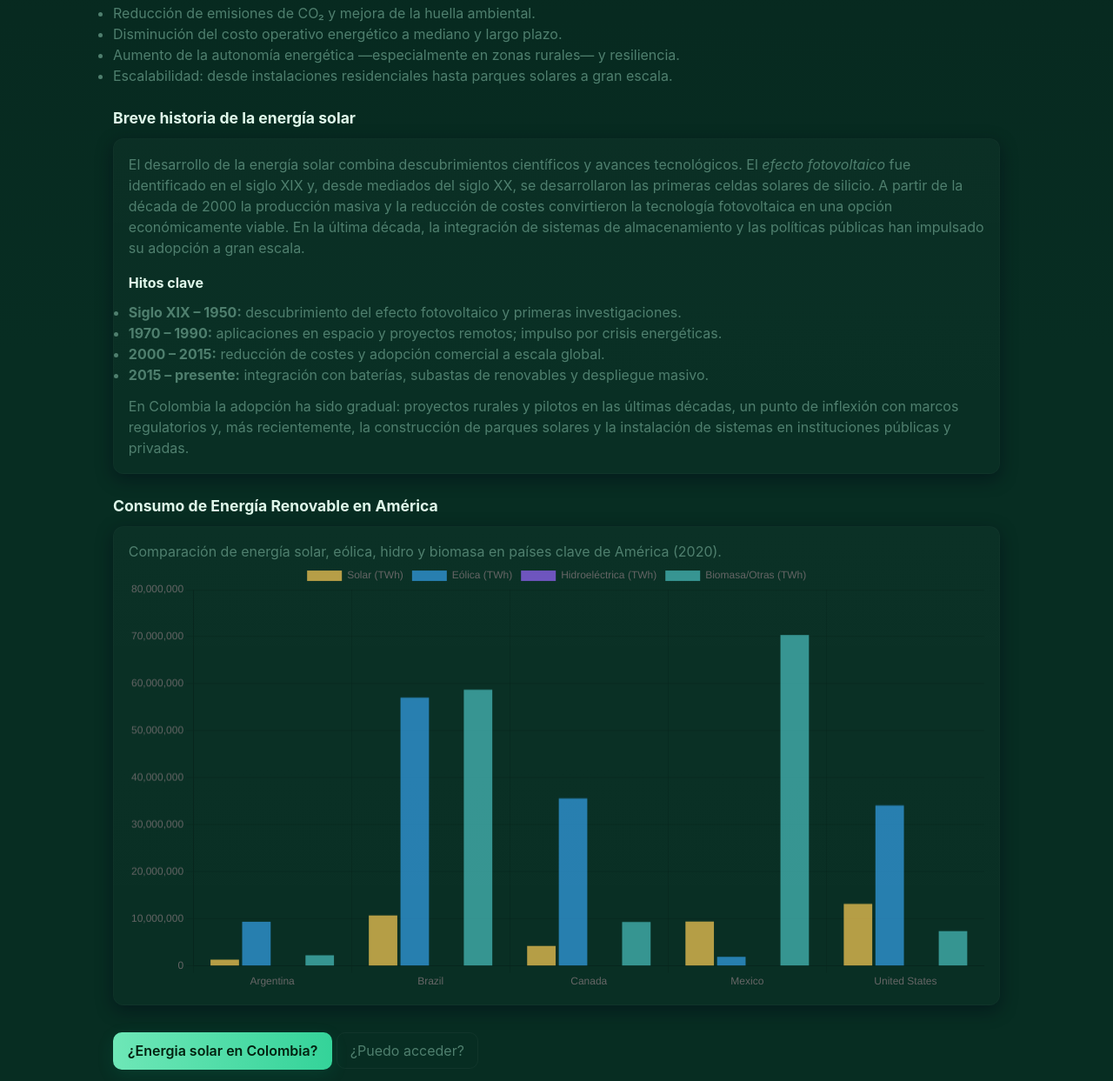
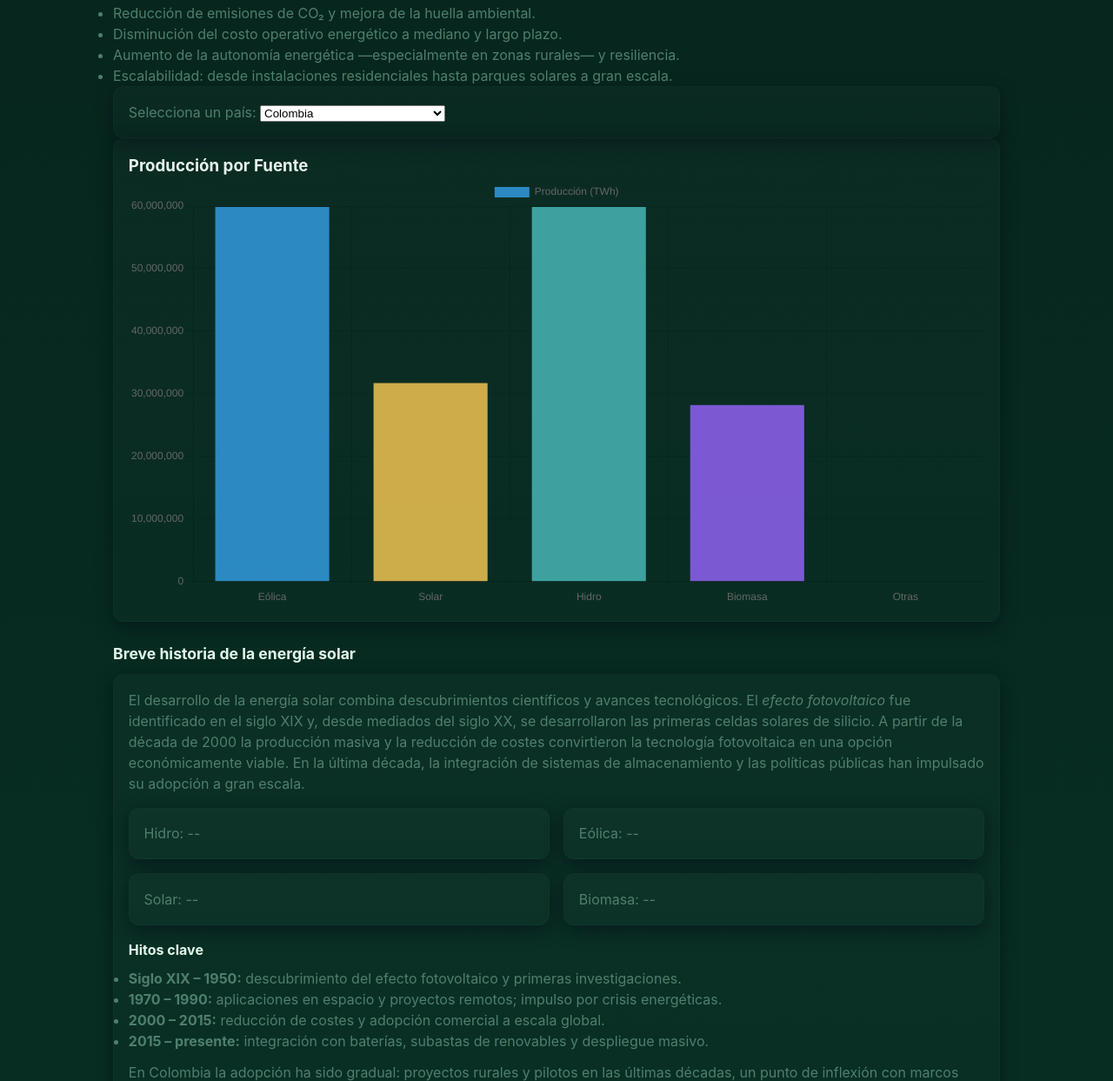
Before and after one commit to NicoFong/Talento-tech-Proyecto, a plain HTML site: page queSon.html in a window 1280 px wide. Shown: the part 1508-2751 px from the top of the page at 87% size. Drawn offline with nearby package versions, Linux system fonts and the light colour scheme.

Commit message:
jeymi
agregando graficas y calculadora

```diff
--- /dev/null
+++ b/archivo.js
@@ -0,0 +1,315 @@
+// =============================================
+// 1) FUNCIÓN PARA CARGAR CSV
+// =============================================
+async function cargarCSV(url) {
+    const response = await fetch(url);
+    const data = await response.text();
+    const filas = data.trim().split("\n");
+    const encabezados = filas.shift().split(",");
+
+    return filas.map(fila => {
+        const valores = fila.split(",");
+        const obj = {};
+        encabezados.forEach((col, i) => {
+            const clean = col.trim(); // limpiar espacios y \r
+            obj[clean] = isNaN(valores[i]) ? valores[i] : Number(valores[i]);
+        });
+        return obj;
+    });
+}
+
+
+
+// =============================================
+// 2) DASHBOARD FINAL BASADO EN CSV
+// =============================================
+document.addEventListener('DOMContentLoaded', async () => {
+
+    const select = document.getElementById('country-select');
+    if (!select) return; // Si la página no tiene dashboard, no ejecutamos nada
+
+    const chartImg = document.getElementById('python-chart-img');
+    const cardHidro = document.getElementById('card-hidro');
+    const cardEolica = document.getElementById('card-eolica');
+    const cardSolar = document.getElementById('card-solar');
+    const cardBiomasa = document.getElementById('card-biomasa');
+
+    // Cargar CSV
+    const registros = await cargarCSV("datos.csv");
+
+    // Obtener lista de entidades únicas
+    const paises = [...new Set(registros.map(r => r.Entity))].sort();
+
+    // Colores de gráficos
+    const colors = {
+        blue: 'rgba(54, 162, 235, 0.8)',
+        yellow: 'rgba(255, 206, 86, 0.8)',
+        green: 'rgba(75, 192, 192, 0.8)',
+        red: 'rgba(255, 99, 132, 0.8)',
+        purple: 'rgba(153, 102, 255, 0.8)'
+    };
+
+    let barChart = null;
+    let pieChart = null;
+    let lineChart = null;
+    let areaChart = null;
+
+
+
+    // =============================================
+    // FUNCIONES PARA GRÁFICOS
+    // =============================================
+
+    function drawBarChart(arr) {
+        const ctx = document.getElementById("barChart").getContext("2d");
+        if (barChart) barChart.destroy();
+
+        barChart = new Chart(ctx, {
+            type: "bar",
+            data: {
+                labels: ["Eólica", "Solar", "Hidro", "Biomasa", "Otras"],
+                datasets: [{
+                    label: "Producción (TWh)",
+                    data: arr,
+                    backgroundColor: [
+                        colors.blue,
+                        colors.yellow,
+                        colors.green,
+                        colors.purple,
+                        colors.red
+                    ]
+                }]
+            },
+            options: { responsive: true }
+        });
+    }
+
+    function drawPieChart(arr) {
+        const ctx = document.getElementById("pieChart").getContext("2d");
+        if (pieChart) pieChart.destroy();
+
+        const total = arr.reduce((a, b) => a + b, 0);
+        const pct = arr.map(v => (v / total) * 100);
+
+        pieChart = new Chart(ctx, {
+            type: "doughnut",
+            data: {
+                labels: ["Eólica", "Solar", "Hidro", "Biomasa", "Otras"],
+                datasets: [{
+                    data: pct,
+                    backgroundColor: [
+                        colors.blue,
+                        colors.yellow,
+                        colors.green,
+                        colors.purple,
+                        colors.red
+                    ]
+                }]
+            }
+        });
+    }
+
+    function drawLineChart(years, viento, solar) {
+        const ctx = document.getElementById("lineChart").getContext("2d");
+        if (lineChart) lineChart.destroy();
+
+        lineChart = new Chart(ctx, {
+            type: "line",
+            data: {
+                labels: years,
+                datasets: [
+                    {
+                        label: "Eólica (TWh)",
+                        data: viento,
+                        borderColor: colors.blue,
+                        fill: false
+                    },
+                    {
+                        label: "Solar (TWh)",
+                        data: solar,
+                        borderColor: colors.yellow,
+                        fill: false
+                    }
+                ]
+            }
+        });
+    }
+
+    function drawAreaChart(years, renovable, convencional) {
+        const ctx = document.getElementById("areaChart").getContext("2d");
+        if (areaChart) areaChart.destroy();
+
+        areaChart = new Chart(ctx, {
+            type: "line",
+            data: {
+                labels: years,
+                datasets: [
+                    {
+                        label: "Renovable (suma eólica+solar+hidro+biomasa)",
+                        data: renovable,
+                        borderColor: colors.green,
+                        backgroundColor: "rgba(75,192,192,0.4)",
+                        fill: true
+                    },
+                    {
+                        label: "Convencional (estimado)",
+                        data: convencional,
+                        borderColor: colors.red,
+                        backgroundColor: "rgba(255,99,132,0.4)",
+                        fill: true
+                    }
+                ]
+            }
+        });
+    }
+
+
+
+    // ============================================================
+    // FUNCIÓN PRINCIPAL PARA ARMAR LOS DATOS DE UN PAÍS
+    // ============================================================
+    function obtenerDatosPais(entity) {
+
+        const filasPais = registros.filter(r => r.Entity === entity);
+
+        // Ordenar por año
+        filasPais.sort((a, b) => a.Year - b.Year);
+
+        const years = filasPais.map(r => r.Year);
+        const eolicaArr = filasPais.map(r => r["Wind Generation - TWh"]);
+        const solarArr  = filasPais.map(r => r["Solar Generation - TWh"]);
+        const hidroArr  = filasPais.map(r => r["Hydro Generation - TWh"]);
+        const biomasaArr = filasPais.map(r => r["Geo Biomass Other - TWh"]);
+
+        // Último año disponible
+        const last = filasPais[filasPais.length - 1];
+
+        const totalesActuales = {
+            eolica: last["Wind Generation - TWh"],
+            solar: last["Solar Generation - TWh"],
+            hidro: last["Hydro Generation - TWh"],
+            biomasa: last["Geo Biomass Other - TWh"],
+            otras: 0
+        };
+
+        // Para el área chart sumamos fuentes renovables
+        const renovable = filasPais.map(r =>
+            r["Wind Generation - TWh"] +
+            r["Solar Generation - TWh"] +
+            r["Hydro Generation - TWh"] +
+            r["Geo Biomass Other - TWh"]
+        );
+
+        // Estimamos convencional como constante 1000 - renovable (puedes cambiarlo)
+        const convencional = renovable.map(r => Math.max(1000 - r, 20));
+
+        return {
+            years,
+            eolicaArr,
+            solarArr,
+            hidroArr,
+            biomasaArr,
+            renovable,
+            convencional,
+            totalesActuales
+        };
+    }
+
+
+
+    // ============================================================
+    // FUNCIÓN PARA ACTUALIZAR EL DASHBOARD
+    // ============================================================
+    function updateDashboard(pais) {
+        const d = obtenerDatosPais(pais);
+
+        // Imagen PNG (si existe)
+        if (chartImg) {
+            const safe = pais.replace(/\//g, '-').replace(/:/g, '-');
+            chartImg.src = `graficas/${safe}.png`;
+            chartImg.alt = `Gráfico PNG de ${pais}`;
+        }
+
+        // Datos para gráficas de barras y pastel
+        const arrBarras = [
+            d.totalesActuales.eolica,
+            d.totalesActuales.solar,
+            d.totalesActuales.hidro,
+            d.totalesActuales.biomasa,
+            0
+        ];
+
+        drawBarChart(arrBarras);
+        drawPieChart(arrBarras);
+
+        drawLineChart(d.years, d.eolicaArr, d.solarArr);
+        drawAreaChart(d.years, d.renovable, d.convencional);
+
+        // Tarjetas
+        if (cardHidro) cardHidro.textContent = `Hidro: ${d.totalesActuales.hidro} TWh`;
+        if (cardEolica) cardEolica.textContent = `Eólica: ${d.totalesActuales.eolica} TWh`;
+        if (cardSolar) cardSolar.textContent = `Solar: ${d.totalesActuales.solar} TWh`;
+        if (cardBiomasa) cardBiomasa.textContent = `Biomasa: ${d.totalesActuales.biomasa} TWh`;
+
+        // Inicializar calculadora
+        initializeCalculator(d.totalesActuales);
+    }
+
+
+
+    // ============================================================
+    // CALCULADORA
+    // ============================================================
+    function initializeCalculator(data) {
+        const monto = document.getElementById("inversion-monto");
+        const fuente = document.getElementById("select-fuente");
+        const btn = document.getElementById("calcular-btn");
+        const outGen = document.getElementById("potencial-generacion");
+        const outPar = document.getElementById("participacion-estimada");
+
+        if (!monto) return;
+
+        const COSTO = {
+            eolica: 150000000,
+            solar: 200000000,
+            hidro: 100000000,
+            biomasa: 120000000
+        };
+
+        function calcular() {
+            const m = Number(monto.value);
+            const f = fuente.value;
+            if (!m || m <= 0) return alert("Monto inválido");
+
+            const gen = m / COSTO[f];
+
+            const totalActual = data.eolica + data.solar + data.hidro + data.biomasa;
+            const part = gen / (totalActual + gen) * 100;
+
+            outGen.textContent = gen.toFixed(4) + " TWh";
+            outPar.textContent = part.toFixed(2) + "%";
+        }
+
+        btn.addEventListener("click", calcular);
+        calcular();
+    }
+
+
+
+    // ============================================================
+    // INICIALIZACIÓN
+    // ============================================================
+    paises.forEach(p => {
+        const option = document.createElement("option");
+        option.value = p;
+        option.textContent = p;
+        select.appendChild(option);
+    });
+
+    select.value = "Colombia"; // país por defecto
+    updateDashboard("Colombia");
+
+    select.addEventListener("change", e => {
+        updateDashboard(e.target.value);
+    });
+});
--- a/queSon.html
+++ b/queSon.html
@@ -100,7 +100,14 @@
           <li>Escalabilidad: desde instalaciones residenciales hasta parques solares a gran escala.</li>
         </ul>
       </div>
-
+        <div class="card">
+    <label for="country-select" class="muted">Selecciona un país:</label>
+    <select id="country-select"></select>
+        </div>
+        <div class="card">
+            <h3>Producción por Fuente</h3>
+            <canvas id="barChart"></canvas>
+        </div>
       <!-- Historia general compacta (SEO: subtítulos y buena estructura) -->
       <section aria-labelledby="historiaSolar" style="margin-top:1.5rem;">
         <h2 id="historiaSolar" class="section-title">Breve historia de la energía solar</h2>
@@ -113,7 +120,12 @@
             la tecnología fotovoltaica en una opción económicamente viable. En la última década, la integración de sistemas
             de almacenamiento y las políticas públicas han impulsado su adopción a gran escala.
           </p>
-
+          <div class="grid-2">
+              <div class="card"><p id="card-hidro" class="muted">Hidro: --</p></div>
+              <div class="card"><p id="card-eolica" class="muted">Eólica: --</p></div>
+              <div class="card"><p id="card-solar" class="muted">Solar: --</p></div>
+              <div class="card"><p id="card-biomasa" class="muted">Biomasa: --</p></div>
+          </div>
           <h3 class="section-title" style="font-size:1rem; margin-top:1rem;">Hitos clave</h3>
           <ul class="muted">
             <li><strong>Siglo XIX – 1950:</strong> descubrimiento del efecto fotovoltaico y primeras investigaciones.</li>
@@ -130,86 +142,12 @@
         </div>
       </section>
 
-      <!-- grafica -->
-<!-- profe, si lo abre con live server le funciona las graficas lo que pasa es que como esta con usuando un chart desde link no  funciona si se abre local -->
-<section id="graficaAmerica" class="section" aria-labelledby="tituloGraficaAmerica">
-  <h2 id="tituloGraficaAmerica" class="section-title">Consumo de Energía Renovable en América</h2>
+      <div class="card">
+          <h3>Distribución Porcentual</h3>
+         <canvas id="pieChart"></canvas>
+      </div>
 
-  <div class="card">
-    <p class="muted">
-      Comparación de energía solar, eólica, hidro y biomasa en países clave de América (2020).
-    </p>
 
-    <canvas id="chartAmerica" style="max-width:100%; height:380px;"></canvas>
-  </div>
-</section>
-
-<!-- Cargar Chart.js -->
-<script src="https://cdn.jsdelivr.net/npm/chart.js"></script>
-
-<script>
-
-// --- Función cargar CSV ---
-async function cargarCSV(url) {
-    const response = await fetch(url);
-    const data = await response.text();
-    const filas = data.trim().split("\n");
-    const encabezados = filas.shift().split(",");
-
-    return filas.map(fila => {
-        const valores = fila.split(",");
-        const obj = {};
-        encabezados.forEach((col, i) => {
-            obj[col] = isNaN(valores[i]) ? valores[i] : Number(valores[i]);
-        });
-        return obj;
-    });
-}
-
-// --- Cargar datos de América ---
-cargarCSV("./datosUSA.csv").then(data => {
-
-    const paisesAmerica = ["United States", "Canada", "Mexico", "Brazil", "Argentina"];
-
-    const america2020 = data
-        .filter(row => paisesAmerica.includes(row.Entity))
-        .filter(row => row.Year === 2020);
-
-    const labels = america2020.map(d => d.Entity);
-
-    const chartData = {
-        labels,
-        datasets: [
-            {
-                label: "Solar (TWh)",
-                data: america2020.map(d => d["Solar Generation - TWh"]),
-                backgroundColor: "rgba(255, 206, 86, 0.7)"
-            },
-            {
-                label: "Eólica (TWh)",
-                data: america2020.map(d => d["Wind Generation - TWh"]),
-                backgroundColor: "rgba(54, 162, 235, 0.7)"
-            },
-            {
-             label: "Hidroeléctrica (TWh)",
-             data: america2020.map(d => d["Hydro Generation - TWh\r"]),
-            backgroundColor: "rgba(153, 102, 255, 0.7)"
-            },
-            {
-                label: "Biomasa/Otras (TWh)",
-                data: america2020.map(d => d["Geo Biomass Other - TWh"]),
-                backgroundColor: "rgba(75, 192, 192, 0.7)"
-            }
-        ]
-    };
-
-    new Chart(document.getElementById("chartAmerica"), {
-        type: "bar",
-        data: chartData
-    });
-
-});
-</script>
 
 
       <!-- CTA/Enlaces a otras secciones relevantes -->
@@ -220,6 +158,7 @@ cargarCSV("./datosUSA.csv").then(data => {
 
     </section>
   </main>
+
 
   <!-- Footer -->
   <footer class="site-footer">
@@ -239,5 +178,7 @@ cargarCSV("./datosUSA.csv").then(data => {
 
   <!-- Vincula el JS -->
   <script src="funciones.js"></script>
+   <script src="archivo.js"></script>
+   <script src="https://cdn.jsdelivr.net/npm/chart.js"></script>
 </body>
 </html>
```
Also changed, not shown: EnColombia.html (+14 -0 lines), index.html (+7 -12 lines), puedo.html (+3 -0 lines), datos.csv (renamed from datosUSA.csv).
